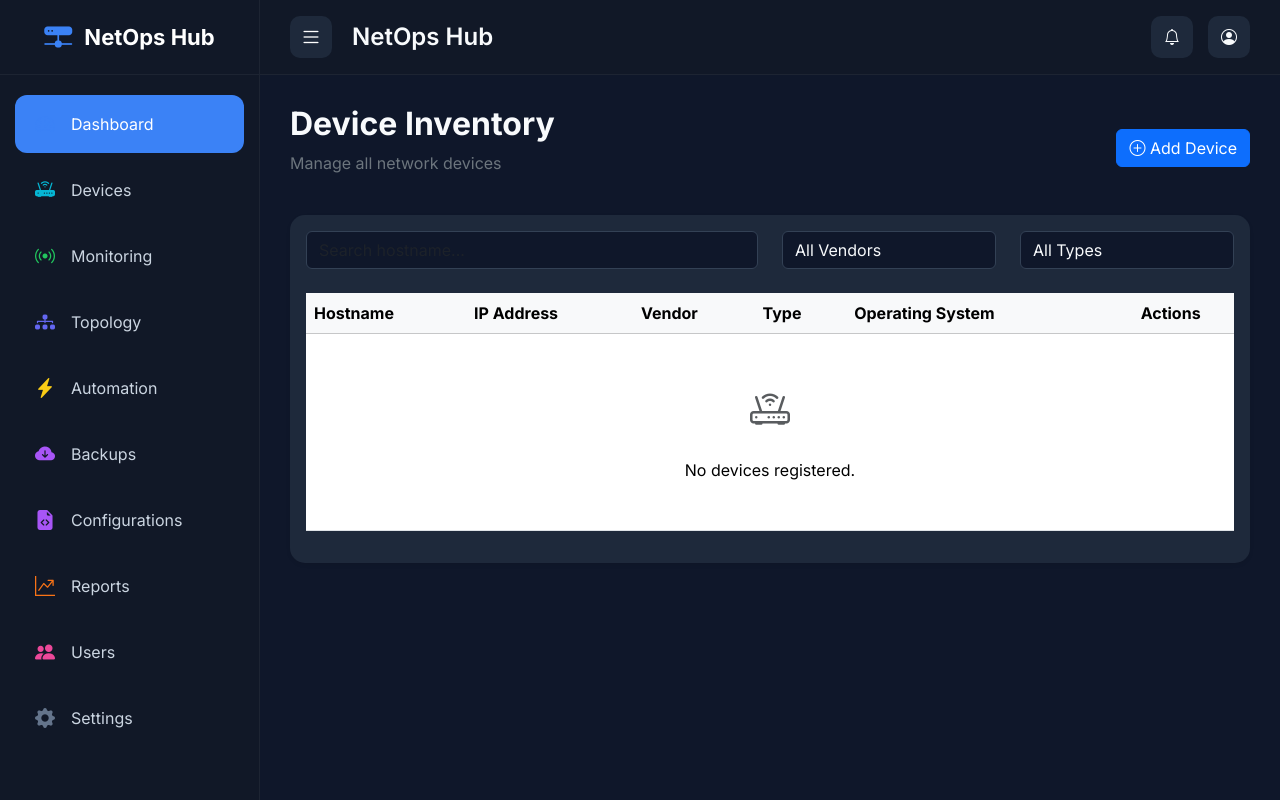
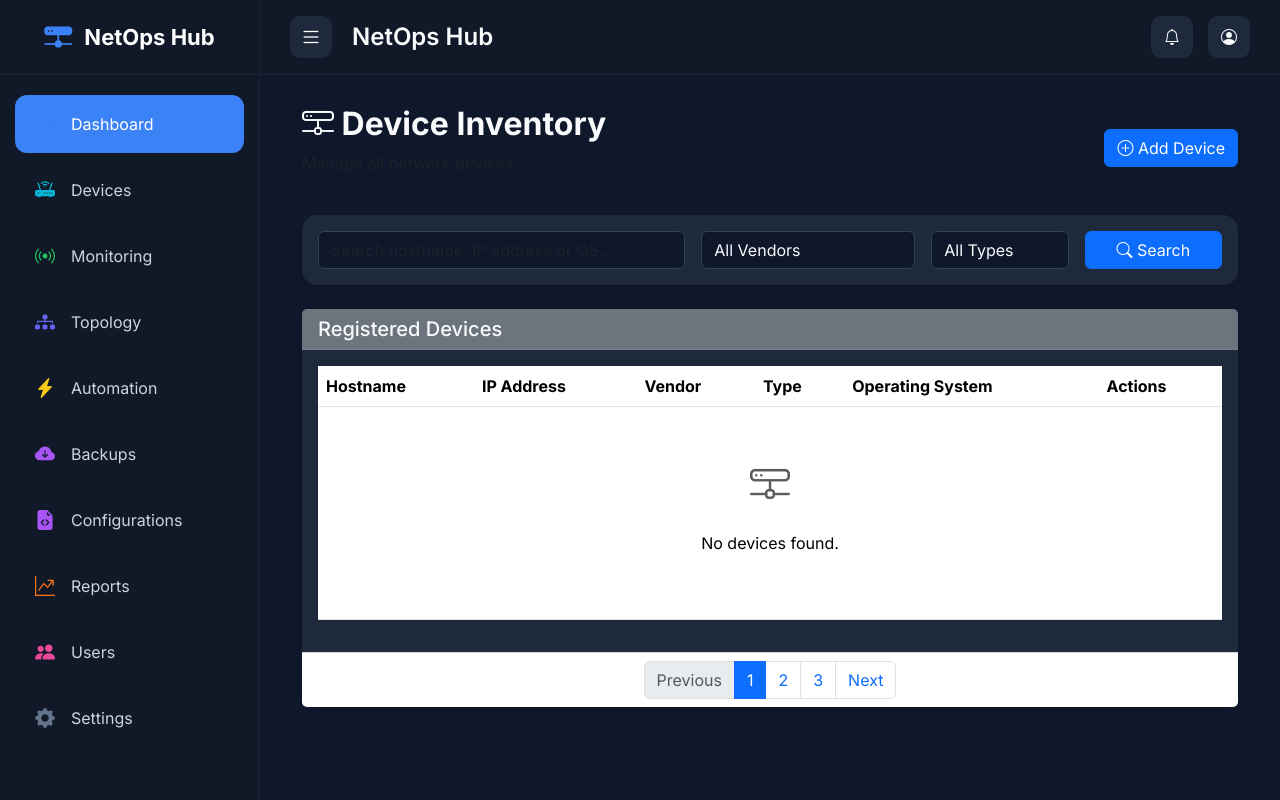
Before and after one commit to FMB237/NetOps-Hub, a FastAPI app: page /devices in a window 1280 px wide. Run offline with FastAPI, Linux system fonts and the light colour scheme; data that the repository does not hold is empty.

Commit message:
Adding Searches Function that is failure

```diff
--- a/app/services/device_service.py
+++ b/app/services/device_service.py
@@ -37,6 +37,7 @@
         device = self.get_device(db,device_id)
 
         return device_repository.delete(db,device)
-
+    def search_devices(self,db: Session,search : str | None = None,vendor= None,device_type=None):
+        return device_repository.search(db,search,vendor,device_type,)
 
 device_service= DeviceService()
--- a/app/templates/devices/index.html
+++ b/app/templates/devices/index.html
@@ -4,16 +4,26 @@
 
 {% block content %}
 
+<div class="container-fluid">
+
+    <!-- Header -->
+
     <div class="d-flex justify-content-between align-items-center mb-4">
 
         <div>
 
-        <h2 class="fw-bold">
+            <h2 class="fw-bold ">
+
+                <i class="bi bi-hdd-network"></i>
+
                 Device Inventory
+
             </h2>
 
-        <p class="text-secondary">
+            <p class="text-muted">
+
                 Manage all network devices
+
             </p>
 
         </div>
@@ -30,40 +40,99 @@
 
     </div>
 
-<div class="card shadow-sm">
+    <!-- Search Card -->
+
+    <div class="card shadow-sm border-0 mb-4">
 
         <div class="card-body">
 
-        <!-- Search & Filters -->
+            <form
+                method="GET"
+                action="/devices"
+                class="row g-3">
 
-        <div class="row mb-4">
-
-            <div class="col-md-6">
+                <div class="col-lg-5">
 
                     <input
                         type="text"
                         class="form-control"
-                    placeholder="Search hostname...">
+                        name="search"
+                        placeholder="Search hostname, IP address or OS..."
+                        value="{{ search or '' }}">
 
                 </div>
 
-            <div class="col-md-3">
+                <div class="col-lg-3">
 
-                <select class="form-select">
+                    <select
+                        class="form-select"
+                        name="vendor">
 
-                    <option>All Vendors</option>
+                        <option value="">
+
+                            All Vendors
+
+                        </option>
+
+                        {% for vendor in vendors %}
+
+                        <option
+                            value="{{ vendor.value }}"
+                            {% if selected_vendor == vendor %}selected{% endif %}>
+
+                            {{ vendor.value }}
+
+                        </option>
+
+                        {% endfor %}
 
                     </select>
 
                 </div>
 
-            <div class="col-md-3">
+                <div class="col-lg-2">
 
-                <select class="form-select">
+                    <select
+                        class="form-select"
+                        name="device_type">
 
-                    <option>All Types</option>
+                        <option value="">
+
+                            All Types
+
+                        </option>
+
+                        {% for dtype in device_types %}
+
+                        <option
+                            value="{{ dtype.value }}"
+                            {% if selected_type == dtype %}selected{% endif %}>
+
+                            {{ dtype.value }}
+
+                        </option>
+
+                        {% endfor %}
 
                     </select>
+
+                </div>
+
+                <div class="col-lg-2 d-grid">
+
+                    <button
+                        class="btn btn-primary"
+                        type="submit">
+
+                        <i class="bi bi-search"></i>
+
+                        Search
+
+                    </button>
+
+                </div>
+
+            </form>
 
         </div>
 
@@ -71,11 +140,25 @@
 
     <!-- Device Table -->
 
+    <div class="card shadow-sm border-0">
+
+        <div class="card-header bg-secondary">
+
+            <h5 class="mb-0">
+
+                Registered Devices
+
+            </h5>
+
+        </div>
+
+        <div class="card-body">
+
             <div class="table-responsive">
 
                 <table class="table table-hover align-middle">
 
-                <thead class="table-light">
+                    <thead>
 
                         <tr>
 
@@ -84,7 +167,7 @@
                             <th>Vendor</th>
                             <th>Type</th>
                             <th>Operating System</th>
-                        <th class="text-center">Actions</th>
+                            <th>Actions</th>
 
                         </tr>
 
@@ -96,23 +179,51 @@
 
                         <tr>
 
-                        <td>{{ device.hostname }}</td>
+                            <td>
 
-                        <td>{{ device.ip_address }}</td>
+                                <strong>
 
-                        <td>{{ device.vendor }}</td>
+                                    {{ device.hostname }}
 
-                        <td>{{ device.device_type }}</td>
+                                </strong>
 
-                        <td>{{ device.operating_system }}</td>
+                            </td>
 
-                        <td class="text-center">
+                            <td>
+
+                                {{ device.ip_address }}
+
+                            </td>
+
+                            <td>
+
+                                <span class="badge bg-primary">
+
+                                    {{ device.vendor.value if device.vendor else device.vendor }}
+
+                                </span>
+
+                            </td>
+
+                            <td>
+
+                                {{ device.device_type.value if device.device_type else device.device_type }}
+
+                            </td>
+
+                            <td>
+
+                                {{ device.operating_system }}
+
+                            </td>
+
+                            <td>
 
                                 <a
                                     href="/devices/{{ device.id }}/edit"
                                     class="btn btn-warning btn-sm">
 
-                                <i class="bi bi-pencil-square"></i>
+                                    <i class="bi bi-pencil"></i>
 
                                 </a>
 
@@ -129,17 +240,100 @@
 
                         </tr>
 
+                        <!-- Delete Modal -->
+
+                        <div
+                            class="modal fade"
+                            id="deleteModal{{ device.id }}"
+                            tabindex="-1">
+
+                            <div class="modal-dialog">
+
+                                <div class="modal-content">
+
+                                    <div class="modal-header">
+
+                                        <h5 class="modal-title">
+
+                                            Delete Device
+
+                                        </h5>
+
+                                        <button
+                                            class="btn-close"
+                                            data-bs-dismiss="modal">
+                                        </button>
+
+                                    </div>
+
+                                    <div class="modal-body">
+
+                                        <p>
+
+                                            Are you sure you want to delete
+
+                                            <strong>
+
+                                                {{ device.hostname }}
+
+                                            </strong>
+
+                                            ?
+
+                                        </p>
+
+                                        <p class="text-danger">
+
+                                            This action cannot be undone.
+
+                                        </p>
+
+                                    </div>
+
+                                    <div class="modal-footer">
+
+                                        <button
+                                            class="btn btn-secondary"
+                                            data-bs-dismiss="modal">
+
+                                            Cancel
+
+                                        </button>
+
+                                        <form
+                                            action="/devices/{{ device.id }}/delete"
+                                            method="POST">
+
+                                            <button
+                                                class="btn btn-danger">
+
+                                                Delete
+
+                                            </button>
+
+                                        </form>
+
+                                    </div>
+
+                                </div>
+
+                            </div>
+
+                        </div>
+
                     {% else %}
 
                         <tr>
 
-                        <td colspan="6" class="text-center py-5">
+                            <td
+                                colspan="6"
+                                class="text-center py-5">
 
-                            <i class="bi bi-router fs-1 text-muted"></i>
+                                <i class="bi bi-hdd-network fs-1 text-muted"></i>
 
-                            <p class="mt-3 mb-0">
+                                <p class="mt-3">
 
-                                No devices registered.
+                                    No devices found.
 
                                 </p>
 
@@ -157,84 +351,77 @@
 
         </div>
 
-</div>
+        <!-- Pagination -->
 
-<!-- Delete Confirmation Modals -->
+        <div class="card-footer bg-white">
 
-{% for device in devices %}
+            <nav>
 
-<div
-    class="modal fade"
-    id="deleteModal{{ device.id }}"
-    tabindex="-1"
-    aria-hidden="true">
+                <ul class="pagination justify-content-center mb-0">
 
-    <div class="modal-dialog">
+                    <li class="page-item disabled">
 
-        <div class="modal-content">
+                        <a
+                            class="page-link"
+                            href="#">
 
-            <div class="modal-header">
+                            Previous
 
-                <h5 class="modal-title">
+                        </a>
 
-                    <i class="bi bi-trash text-danger"></i>
+                    </li>
 
-                    Delete Device
+                    <li class="page-item active">
 
-                </h5>
+                        <a
+                            class="page-link"
+                            href="#">
 
-                <button
-                    type="button"
-                    class="btn-close"
-                    data-bs-dismiss="modal">
-                </button>
+                            1
 
-            </div>
+                        </a>
 
-            <div class="modal-body">
+                    </li>
 
-                <p>
+                    <li class="page-item">
 
-                    Are you sure you want to delete
+                        <a
+                            class="page-link"
+                            href="#">
 
-                    <strong>{{ device.hostname }}</strong>?
+                            2
 
-                </p>
+                        </a>
 
-                <div class="alert alert-danger mb-0">
+                    </li>
 
-                    This action cannot be undone.
+                    <li class="page-item">
 
-                </div>
+                        <a
+                            class="page-link"
+                            href="#">
 
-            </div>
+                            3
 
-            <div class="modal-footer">
+                        </a>
 
-                <button
-                    type="button"
-                    class="btn btn-secondary"
-                    data-bs-dismiss="modal">
+                    </li>
 
-                    Cancel
+                    <li class="page-item">
 
-                </button>
+                        <a
+                            class="page-link"
+                            href="#">
 
-                <form
-                    action="/devices/{{ device.id }}/delete"
-                    method="POST">
+                            Next
 
-                    <button
-                        type="submit"
-                        class="btn btn-danger">
+                        </a>
 
-                        <i class="bi bi-trash"></i>
+                    </li>
 
-                        Delete
+                </ul>
 
-                    </button>
-
-                </form>
+            </nav>
 
         </div>
 
@@ -242,8 +429,4 @@
 
 </div>
 
-</div>
-
-{% endfor %}
-
 {% endblock %}
```
Also changed, not shown: app/repositories/device_repository.py (+20 -1 lines), app/web/devices.py (+22 -3 lines), Readme.md, 1 other file. Lines whose indentation alone changed are shown as unchanged.
